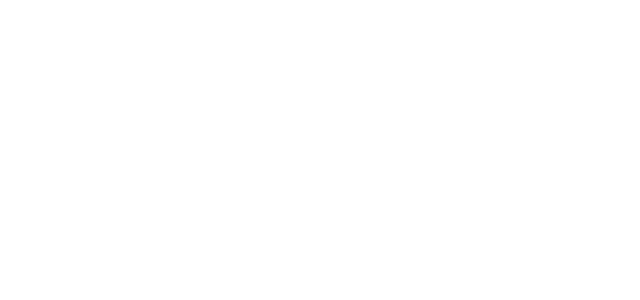
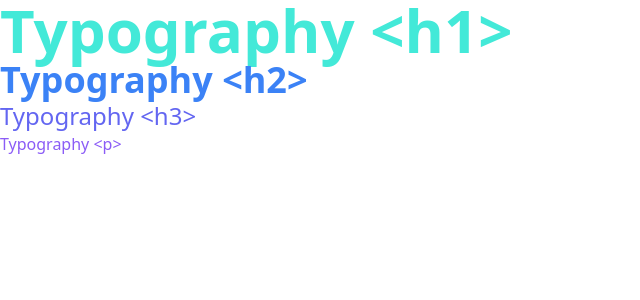
Before and after one commit to neila/nextjs-template, a Next.js app: page / in a window 1280 px wide. Shown: the top 300 px of the page, without its empty margins (0-640 px from the left). Built offline with nearby package versions, Linux system fonts and the light colour scheme.

Commit message:
nextjs standard

```diff
--- /dev/null
+++ b/app/[slug]/head.tsx
@@ -0,0 +1,15 @@
+async function getPost(slug: string) {
+  const res = await fetch('...');
+  return res.json();
+}
+
+export default async function Head({ params }: { params: { slug: string } }) {
+  const post = await getPost(params.slug);
+
+  return (
+    <>
+      <title>{post.title}</title>
+      <meta />
+    </>
+  );
+}
--- /dev/null
+++ b/app/[slug]/page.tsx
@@ -0,0 +1,11 @@
+export default function Page({
+  params,
+  searchParams,
+}: {
+  params?: { slug: string };
+  searchParams?: { id: string };
+}) {
+  // /route1 => { params: { slug: 'route1' } }
+  // /route2?id=123 => { searchParams: { id: '123' } }
+  return <p>{params?.slug}</p>;
+}
--- /dev/null
+++ b/app/error.tsx
@@ -0,0 +1,23 @@
+'use client';
+
+import { useEffect } from 'react';
+
+export default function Error({
+  error,
+  reset,
+}: {
+  error: Error;
+  reset: () => void;
+}) {
+  useEffect(() => {
+    // Log the error to an error reporting service
+    console.error(error);
+  }, [error]);
+
+  return (
+    <div>
+      <p>Something went wrong!</p>
+      <button onClick={() => reset()}>Reset error boundary</button>
+    </div>
+  );
+}
--- /dev/null
+++ b/app/head.tsx
@@ -0,0 +1,9 @@
+export default function Head() {
+  return (
+    <>
+      <title />
+      <meta name="viewport" content="width=device-width, initial-scale=1" />
+      <link rel="icon" href="/favicon.ico" />
+    </>
+  );
+}
--- /dev/null
+++ b/app/layout.tsx
@@ -0,0 +1,14 @@
+import './globals.css';
+
+export default function RootLayout({
+  children,
+}: {
+  children: React.ReactNode;
+}) {
+  return (
+    <html>
+      <head />
+      <body>{children}</body>
+    </html>
+  );
+}
--- /dev/null
+++ b/app/loading.tsx
@@ -0,0 +1,6 @@
+export default function Loading() {
+  const LoadingSkeleton = () => {
+    return <div />;
+  };
+  return <LoadingSkeleton />;
+}
--- /dev/null
+++ b/app/page.tsx
@@ -0,0 +1,18 @@
+export default function Page() {
+  return (
+    <div>
+      <h1 className="text-info">
+        Typography {'<'}h1{'>'}
+      </h1>
+      <h2 className=" text-blue-500">
+        Typography {'<'}h2{'>'}
+      </h2>
+      <h3 className=" text-indigo-500">
+        Typography {'<'}h3{'>'}
+      </h3>
+      <p className=" text-violet-500">
+        Typography {'<'}p{'>'}
+      </p>
+    </div>
+  );
+}
--- /dev/null
+++ b/pages/api/hello.ts
@@ -0,0 +1,12 @@
+import type { NextApiRequest, NextApiResponse } from 'next';
+
+type Data = {
+  name: string;
+};
+
+export default function handler(
+  req: NextApiRequest,
+  res: NextApiResponse<Data>,
+) {
+  res.status(200).json({ name: 'John Doe' });
+}
```
